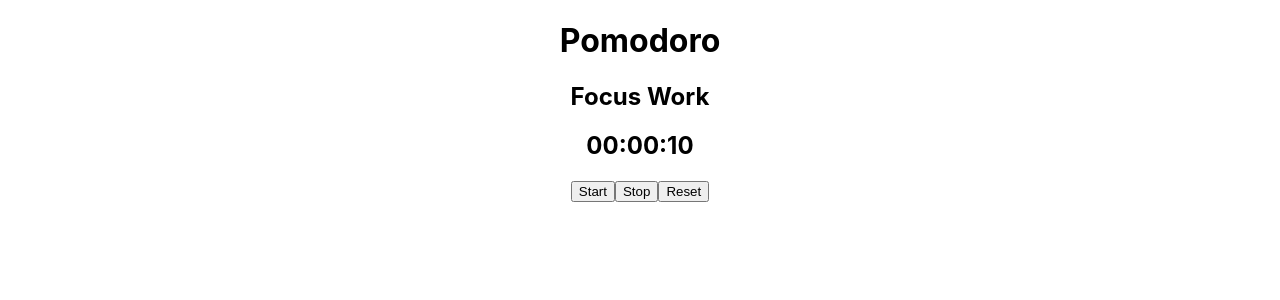
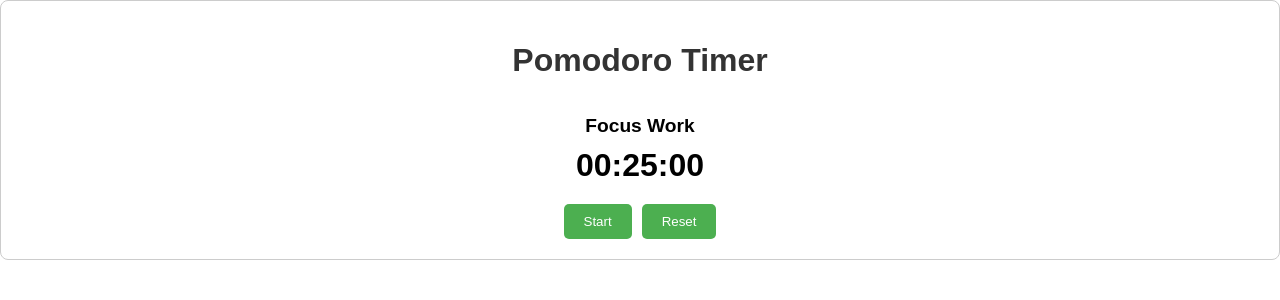
Before and after one commit to aexiting/basic-timer, a React (Create React App) app: page / in a window 1280 px wide. Shown: the top 300 px of the page. Built offline with nearby package versions, Linux system fonts and the light colour scheme.

Commit message:
Refactored the Pomodoro component and added css

```diff
--- /dev/null
+++ b/src/components/pomodoro/Pomodoro.css
@@ -0,0 +1,52 @@
+.pomodoro-container {
+    display: flex;
+    flex-direction: column;
+    align-items: center; /* Center horizontally */
+    font-family: sans-serif;
+    padding: 20px;
+    border: 1px solid #ccc; /* Add a border */
+    border-radius: 8px; /* Rounded corners */
+}
+
+.pomodoro-title {
+    margin-bottom: 20px;
+    color: #333; /* Darker title color */
+}
+
+.timer-display {
+    margin-bottom: 20px;
+    text-align: center; /* Center the timer text */
+}
+
+.timer-type {
+    font-size: 1.2em;
+    margin-bottom: 10px;
+}
+
+.time-left {
+    font-size: 2em;
+    font-weight: bold;
+}
+
+.timer-controls {
+    display: flex;
+    gap: 10px; /* Space between buttons */
+}
+
+.timer-button {
+    padding: 10px 20px;
+    border: none;
+    border-radius: 5px;
+    background-color: #4CAF50; /* Green */
+    color: white;
+    cursor: pointer;
+    transition: background-color 0.3s; /* Smooth transition on hover */
+}
+
+.timer-button:hover {
+    background-color: #45a049; /* Darker green on hover */
+}
+
+.timer-button:active {
+    background-color: #3e8e41; /* Even darker green on click */
+}
--- a/src/components/pomodoro/Pomodoro.tsx
+++ b/src/components/pomodoro/Pomodoro.tsx
@@ -1,32 +1,42 @@
-import React from "react"
-import {PomodoroActions, PomodoroState} from "./use-pomodoro-state";
-
+import React from "react";
+import { PomodoroActions, PomodoroState } from "./use-pomodoro-state";
+import './Pomodoro.css'; // Import your CSS file
 
 export type PomodoroProps = {
     state: PomodoroState;
     actions: PomodoroActions;
-}
+};
 
 const formatTime = (time: number) => {
     const hours = Math.floor(time / 3600);
     const minutes = Math.floor((time % 3600) / 60);
     const seconds = time % 60;
 
-    return `${String(hours).padStart(2, '0')}:${String(minutes).padStart(2, '0')}:${String(seconds).padStart(2, '0')}`;
+    return `${String(hours).padStart(2, "0")}:${String(minutes).padStart(2, "0")}:${String(seconds).padStart(2, "0")}`;
 };
 
 export const Pomodoro = (props: PomodoroProps) => {
-   return (
-        <div className="timer">
-            <h1>
-                Pomodoro
-            </h1>
+    const { state, actions } = props; // Destructure props for cleaner code
 
-            <h2>{props.state.currentTimer}</h2>
-            <h2>{formatTime(props.state.currentTime)}</h2>
-            <button id="startButton" onClick={() => props.actions.startTimer()}>Start</button>
-            <button id="stopButton"  onClick={() => props.actions.stopTimer()}>Stop</button>
-            <button id="startReset" onClick={() => props.actions.resetTimer()}>Reset</button>
+    return (
+        <div className="pomodoro-container"> {/* Added a class for styling */}
+            <h1 className="pomodoro-title">Pomodoro Timer</h1>
+            <div className="timer-display">
+                <h2 className="timer-type" aria-label={`Current timer type: ${state.currentTimer}`}>
+                    {state.currentTimer}
+                </h2>
+                <div className="time-left" aria-live="polite"> {/* aria-live for screen readers */}
+                    {formatTime(state.currentTime)}
+                </div>
+            </div>
+            <div className="timer-controls">
+                <button onClick={() => (state.isPaused ? actions.startTimer() : actions.stopTimer())} className="timer-button">
+                    {state.isPaused ? "Start" : "Pause"}  {/* More semantically correct button text */}
+                </button>
+                <button onClick={() => actions.resetTimer()} className="timer-button">
+                    Reset
+                </button>
+            </div>
         </div>
-    )
-}
+    );
+};
--- a/src/components/pomodoro/use-pomodoro-state.tsx
+++ b/src/components/pomodoro/use-pomodoro-state.tsx
@@ -9,9 +9,9 @@ export enum TimerType  {
 const defaultTimerConfiguration = new Map<TimerType, number>(
     [
         // The values are in seconds.
-        [TimerType.ShortBreak , 2],
-        [TimerType.LongBreak , 10],
-        [TimerType.FocusWork , 10 ]
+        [TimerType.ShortBreak , 5 * 60 ],
+        [TimerType.LongBreak , 30 * 60 ],
+        [TimerType.FocusWork , 25 * 60 ]
     ]
 )
 
@@ -93,7 +93,13 @@ export const usePomodoroState = ({
     }, [pomodoroState.isPaused, pomodoroState.currentTime])
 
     return [{...pomodoroState},{
-        startTimer: () => { setPomodoroState({...pomodoroState, isPaused: false})},
-        stopTimer: () => setPomodoroState({...pomodoroState, isPaused: true}),
-        resetTimer: () => setPomodoroState({...pomodoroState, currentTime: 0}),}]
+        startTimer: () => { setPomodoroState(prevState => {
+            return {...prevState, isPaused: false}
+        })},
+        stopTimer: () => setPomodoroState(prevState => {
+            return {...prevState, isPaused: true}
+        }),
+        resetTimer: () => setPomodoroState(prevState => {
+            return {...prevState, isPaused: true, currentTime: timerConfiguration.get(prevState.currentTimer) ?? 0}
+        })}]
 }
```
